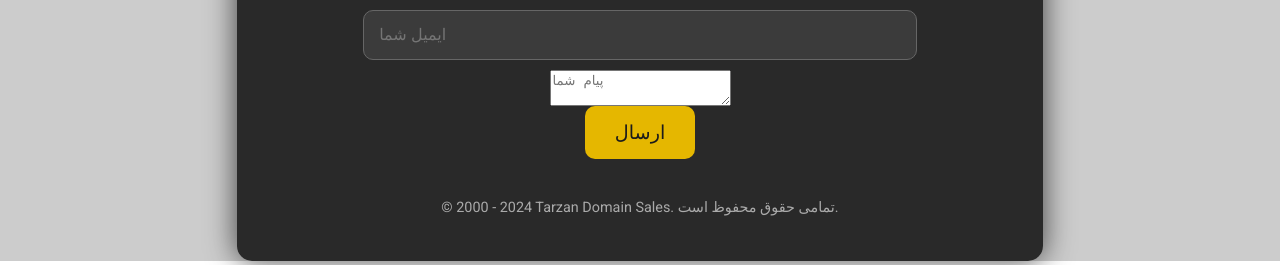
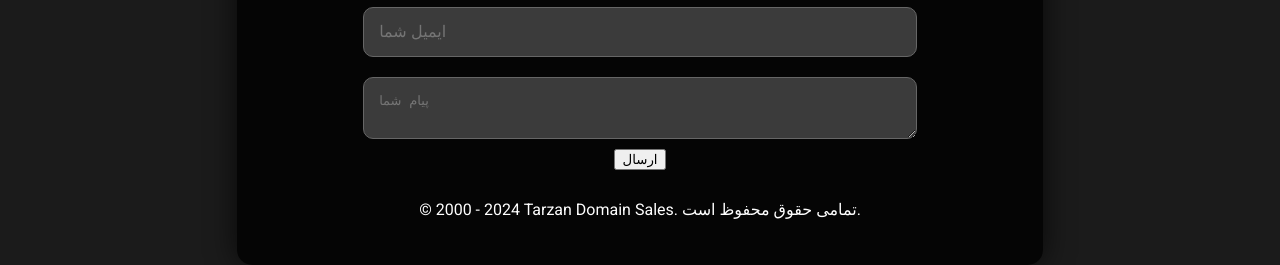
Before and after one commit to hossisa/tarzan, a plain HTML site: page index.html in a window 1280 px wide. Shown: the part 847-1112 px from the top of the page. Drawn offline with nearby package versions, Linux system fonts and the light colour scheme; placeholder pictures from the web are drawn by us.

Commit message:
Update styles.css

```diff
--- a/styles.css
+++ b/styles.css
@@ -3,9 +3,7 @@
 
 body {
     font-family: 'Roboto', sans-serif;
-    background-image: url('https://via.placeholder.com/1920x1080?text=Luxury+Background');
-    background-size: cover;
-    background-attachment: fixed;
+    background-color: #1b1b1b;
     color: #ffffff;
     margin: 0;
     padding: 0;
@@ -24,7 +22,6 @@ body {
     border-radius: 15px;
     box-shadow: 0 0 30px rgba(0, 0, 0, 0.7);
     text-align: center;
-    backdrop-filter: blur(10px);
 }
 
 /* Header Image Styles */
@@ -97,7 +94,8 @@ header h1 {
 }
 
 .cta input[type="text"],
-.cta input[type="email"] {
+.cta input[type="email"],
+.cta textarea {
     width: 70%;
     padding: 15px;
     margin: 10px 0;
@@ -109,23 +107,4 @@ header h1 {
 }
 
 .cta button {
-    padding: 15px 30px;
-    background-color: #e5b700;
-    color: #1b1b1b;
-    border: none;
-    border-radius: 10px;
-    cursor: pointer;
-    font-size: 1.2em;
-    transition: background-color 0.3s ease;
-}
-
-.cta button:hover {
-    background-color: #d4a700;
-}
-
-/* Footer Styles */
-footer {
-    margin-top: 40px;
-    font-size: 0.9em;
-    color: #aaaaaa;
-}
+    padding
```
